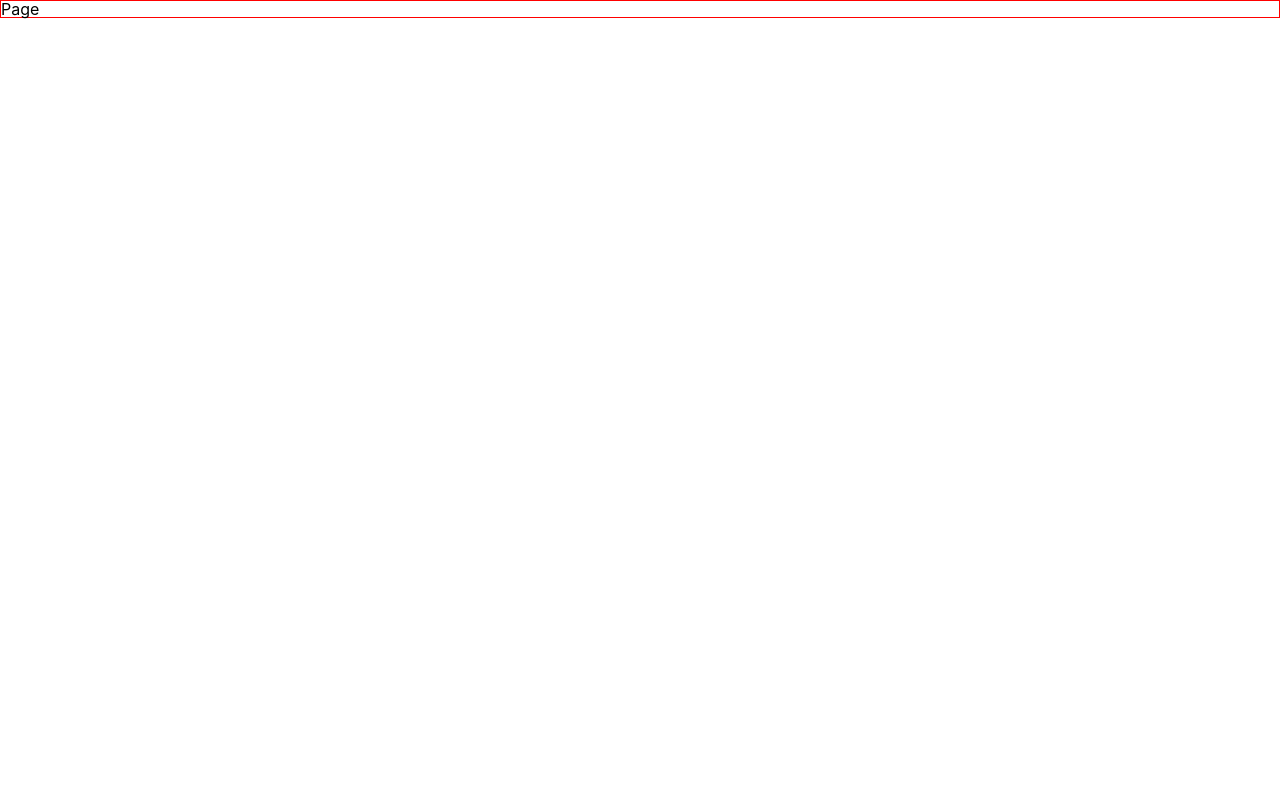
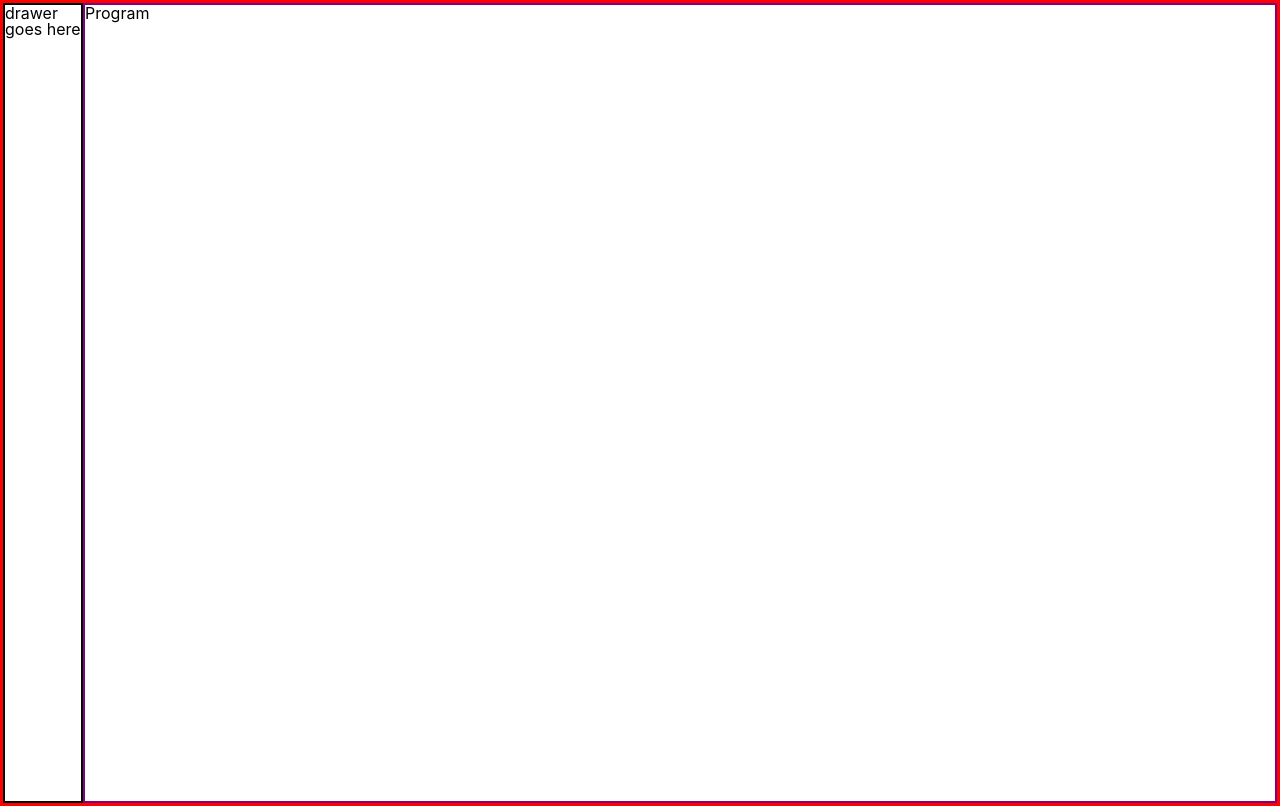
Before and after one commit to train-formula/cms, a React (Create React App) app: page / in a window 1280 px wide. Built offline with nearby package versions, Linux system fonts and the light colour scheme.

Commit message:
initial routes configured

```diff
--- a/src/App.tsx
+++ b/src/App.tsx
@@ -1,11 +1,12 @@
 import React from 'react'
 
-import { Page } from './components/templates/Page'
+import { Routes } from './routes'
+import { AppLayout } from './components/templates/AppLayout'
 
 export const App: React.FC = () => {
   return (
-    <Page>
-      <h1>hello</h1>
-    </Page>
+    <AppLayout>
+      <Routes />
+    </AppLayout>
   )
 }
--- /dev/null
+++ b/src/components/templates/AppLayout.tsx
@@ -0,0 +1,28 @@
+import React from 'react'
+import styled from 'styled-components'
+
+const Container = styled.div`
+  border: 3px solid red;
+  height: 100vh;
+  display: grid;
+  grid-template-columns: 80px 1fr;
+  .drawer {
+    border: 2px solid black;
+  }
+  .content {
+    border: 2px solid purple;
+  }
+`
+
+type Props = {
+  children: React.ReactNode
+}
+
+export const AppLayout: React.FC<Props> = ({ children }) => {
+  return (
+    <Container>
+      <div className="drawer">drawer goes here</div>
+      <div className="content">{children}</div>
+    </Container>
+  )
+}
--- a/src/components/templates/Page.tsx
+++ /dev/null
@@ -1,18 +0,0 @@
-import React from 'react'
-import styled from 'styled-components'
-
-const Container = styled.div`
-  border: 1px solid red;
-`
-
-type Props = {
-  children: React.ReactNode
-}
-
-export const Page: React.FC<Props> = ({ children }) => {
-  return (
-    <Container>
-      <h1>Page</h1>
-    </Container>
-  )
-}
--- a/src/index.tsx
+++ b/src/index.tsx
@@ -1,5 +1,6 @@
 import React from 'react'
 import ReactDOM from 'react-dom'
+import { BrowserRouter as Router } from 'react-router-dom'
 import { StylesProvider, ThemeProvider } from '@material-ui/core/styles'
 
 import { App } from './App'
@@ -9,7 +10,9 @@ ReactDOM.render(
   <StylesProvider injectFirst>
     <ThemeProvider theme={MuiTheme}>
       <StyledComponentsGlobalStyles />
-      <App />
+      <Router>
+        <App />
+      </Router>
     </ThemeProvider>
   </StylesProvider>,
   document.querySelector('#root')
--- a/src/routes/routes.ts
+++ b/src/routes/routes.ts
@@ -20,12 +20,12 @@ export const routes: Route[] = [
     exact: true,
   },
   {
-    path: '/',
+    path: '/exercises',
     component: Exercises,
     icon: GiFiles,
   },
   {
-    path: '/',
+    path: '/categories',
     component: Categories,
     icon: GiFiles,
   },
```
